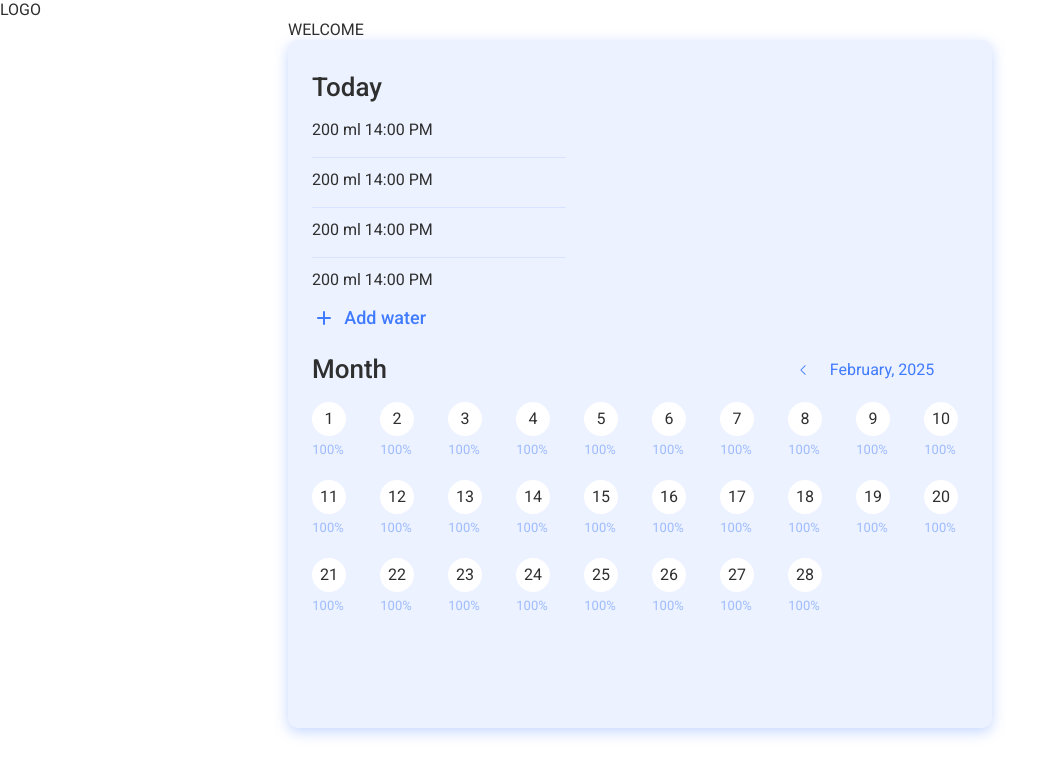
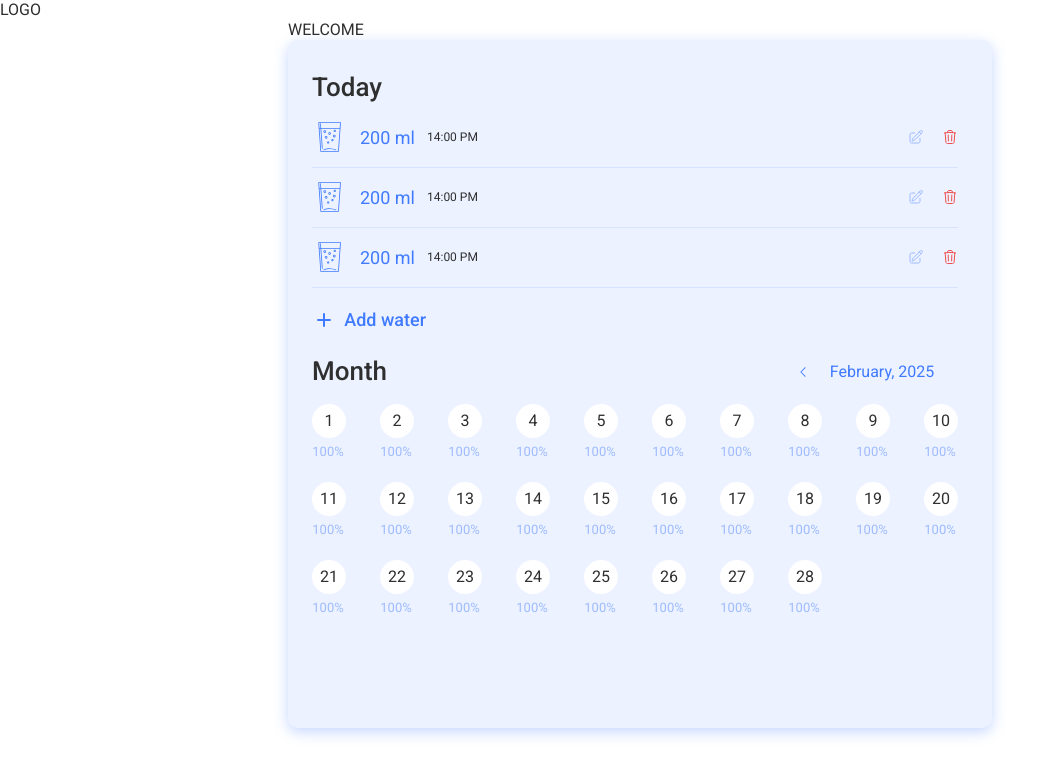
Before and after one commit to Vitalii-Artiukh/Water-Tracker-team-project-node-react-frontend, a React (Vite) app: page /welcome in a window 1280 px wide. Shown: the top 776 px of the page, without its empty margins (0-1059 px from the left). Built offline with nearby package versions, Linux system fonts and the light colour scheme.

Commit message:
add my files

```diff
--- a/src/components/TodayWaterList/TodayWaterList.module.css
+++ b/src/components/TodayWaterList/TodayWaterList.module.css
@@ -19,7 +19,6 @@
   gap: 12px;
   flex-direction: column;
   width: auto;
-  height: 180px;
   margin-bottom: 12px;
 }
 
@@ -29,14 +28,6 @@
 
 .list::-webkit-scrollbar-track {
   background: #d7e3ff;
-  /* background: linear-gradient(
-    to bottom,
-    rgba(236, 242, 255, 1) 0%,
-    rgba(215, 227, 255, 1) 10%,
-    rgba(215, 227, 255, 1) 50%,
-    rgba(215, 227, 255, 1) 90%,
-    rgba(236, 242, 255, 1) 100%
-  ); */
   border-radius: 8px;
   width: 4px;
   border-top: 8px solid transparent;
@@ -72,6 +63,11 @@
 }
 
 @media screen and (min-width: 768px) {
+  .container {
+    width: 656px;
+    height: 260px;
+  }
+
   .subtitle {
     font-size: 26px;
     line-height: 1.23;
@@ -88,3 +84,9 @@
     height: 24px;
   }
 }
+
+@media screen and (min-width: 1440px) {
+  .container {
+    width: 544px;
+  }
+}
--- a/src/components/TodayWaterListItem/TodayWaterListItem.jsx
+++ b/src/components/TodayWaterListItem/TodayWaterListItem.jsx
@@ -1,7 +1,28 @@
+import Icon from "../ui/Icon";
 import css from "./TodayWaterListItem.module.css";
 
 const TodayWaterListItem = () => {
-  return <div className={css.item}>200 ml 14:00 PM</div>;
+  return (
+    <div className={css.item}>
+      <div className={css.waterStatsPanel}>
+        <svg className={css.svg}>
+          <use href={"/public/sprite.svg#icon-glass"}></use>
+        </svg>
+        <span className={css.itemTextWater}>200 ml</span>
+        <span className={css.itemTextTime}>14:00 PM</span>
+      </div>
+      <div className={css.iconsPanel}>
+        <svg width={16} height={16}>
+          <use href={"/public/symbol-defs3.svg#icon-pencil-square"}></use>
+        </svg>
+        <svg width={16} height={16}>
+          <use href={"/public/symbol-defs3.svg#icon-trash"}></use>
+        </svg>
+        {/* <Icon name={"icon-edit"} width={16} height={16} />
+        <Icon name={"icon-trash"} width={16} height={16} /> */}
+      </div>
+    </div>
+  );
 };
 
 export default TodayWaterListItem;
--- a/src/components/TodayWaterListItem/TodayWaterListItem.module.css
+++ b/src/components/TodayWaterListItem/TodayWaterListItem.module.css
@@ -1,12 +1,14 @@
 .item {
   position: relative;
   display: flex;
-  /* padding-bottom: 12px; */
+  justify-content: space-between;
+  width: 254px;
   height: 38px;
-  /* border-bottom: 1px solid var(--secondary-color-light-blue200); */
+  padding-bottom: 12px;
+  border-bottom: 1px solid var(--secondary-color-light-blue200);
 }
 
-.item::after {
+/* .item::after {
   content: "";
   position: absolute;
   left: 0;
@@ -14,5 +16,51 @@
   background-color: var(--secondary-color-light-blue200);
   width: 254px;
   height: 0.5px;
-  /* border-radius: 1px; */
+} */
+
+.waterStatsPanel {
+  display: flex;
+  align-items: center;
+  gap: 12px;
 }
+
+.iconsPanel {
+  display: flex;
+  align-items: center;
+  gap: 18px;
+}
+
+.itemTextWater {
+  font-size: 18px;
+  line-height: 1.3;
+  color: var(--primary-color-blue);
+}
+
+.itemTextTime {
+  font-size: 12px;
+  line-height: 2;
+  color: var(--primary-color-black);
+}
+
+.svg {
+  width: 26px;
+  height: 26px;
+}
+
+@media screen and (min-width: 768px) {
+  .item {
+    width: 646px;
+    height: 48px;
+  }
+
+  .svg {
+    width: 36px;
+    height: 36px;
+  }
+}
+
+@media screen and (min-width: 1440px) {
+  .item {
+    width: 534px;
+  }
+}
```
Also changed, not shown: public/symbol-defs2.svg (deleted), public/symbol-defs3.svg (added).
